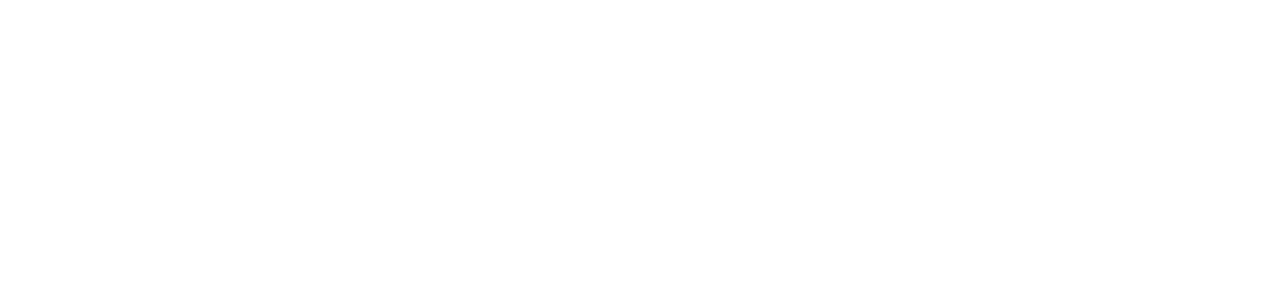
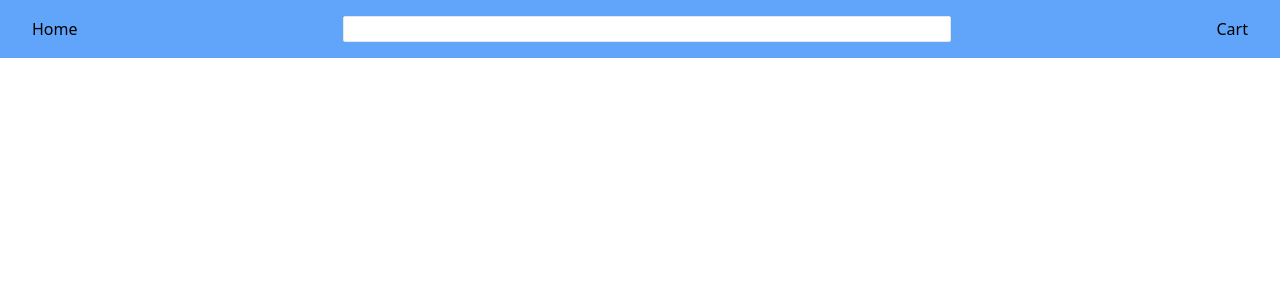
Before and after one commit to RakshithBhat03/online-shopping-site, a React (Vite) app: page / in a window 1280 px wide. Shown: the top 300 px of the page. Built offline with nearby package versions, Linux system fonts and the light colour scheme.

Commit message:
[feat]: Add Navbar

```diff
--- a/src/App.jsx
+++ b/src/App.jsx
@@ -1,6 +1,13 @@
 import "./App.css";
+import { Navbar } from "./components";
+import { AllRoutes } from "./routes";
 function App() {
-  return <div className="App"></div>;
+  return (
+    <main className="App w-full h-screen">
+      <Navbar />
+      <AllRoutes />
+    </main>
+  );
 }
 
 export default App;
--- /dev/null
+++ b/src/components/Navbar/Navbar.jsx
@@ -0,0 +1,13 @@
+export const Navbar = () => {
+  return (
+    <nav>
+      <div className="flex items-center justify-between px-8 py-4 bg-blue-400">
+        <span>Home</span>
+        <div className="w-[50%] ">
+          <input type="text" className="w-full border pl-1 rounded-sm" />
+        </div>
+        <div>Cart</div>
+      </div>
+    </nav>
+  );
+};
--- /dev/null
+++ b/src/components/index.js
@@ -0,0 +1 @@
+export { Navbar } from "./Navbar/Navbar";
```
